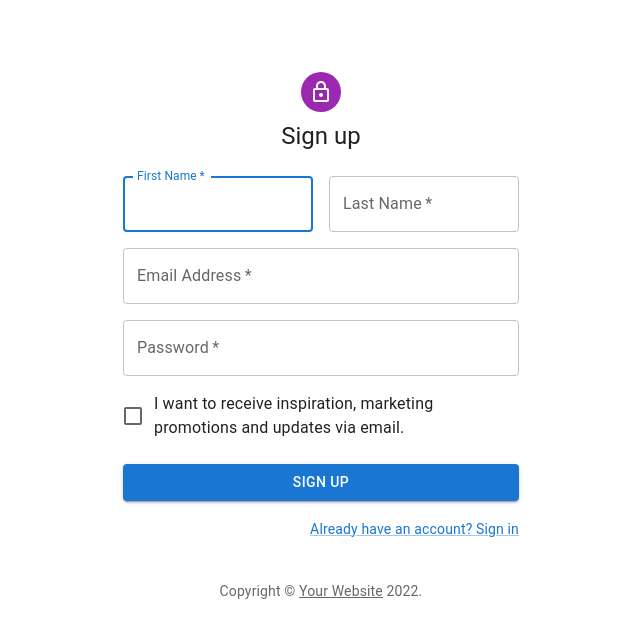
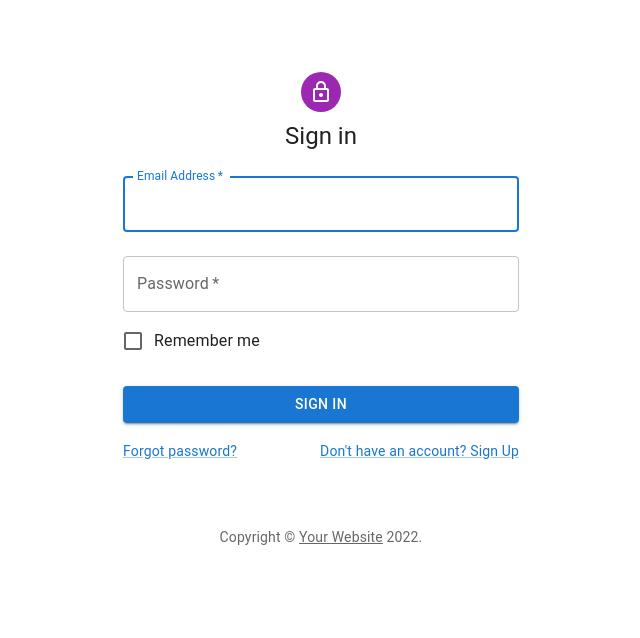
Before and after one commit to giffinmike/ScratchProject, a React app: page / in a window 1280 px wide. Shown: the top 638 px of the page, without its empty margins (319-959 px from the left). Built offline with nearby package versions, Linux system fonts and the light colour scheme.

Commit message:
changed sign in page to the central look

```diff
--- a/client/App.jsx
+++ b/client/App.jsx
@@ -1,7 +1,7 @@
 import React from "react";
-import SignInSide from "./components/SignInSide.js";
+import SignIn from "./components/SignIn.js";
 import SignUp from "./components/SignUp.js";
 
 export default function App() {
-  return <SignUp/>;
+  return <SignIn/>;
 }
--- /dev/null
+++ b/client/components/SignIn.js
@@ -0,0 +1,110 @@
+import * as React from 'react';
+import Avatar from '@mui/material/Avatar';
+import Button from '@mui/material/Button';
+import CssBaseline from '@mui/material/CssBaseline';
+import TextField from '@mui/material/TextField';
+import FormControlLabel from '@mui/material/FormControlLabel';
+import Checkbox from '@mui/material/Checkbox';
+import Link from '@mui/material/Link';
+import Grid from '@mui/material/Grid';
+import Box from '@mui/material/Box';
+import LockOutlinedIcon from '@mui/icons-material/LockOutlined';
+import Typography from '@mui/material/Typography';
+import Container from '@mui/material/Container';
+import { createTheme, ThemeProvider } from '@mui/material/styles';
+
+function Copyright(props) {
+  return (
+    <Typography variant="body2" color="text.secondary" align="center" {...props}>
+      {'Copyright © '}
+      <Link color="inherit" href="https://mui.com/">
+        Your Website
+      </Link>{' '}
+      {new Date().getFullYear()}
+      {'.'}
+    </Typography>
+  );
+}
+
+const theme = createTheme();
+
+export default function SignIn() {
+  const handleSubmit = (event) => {
+    event.preventDefault();
+    const data = new FormData(event.currentTarget);
+    console.log({
+      email: data.get('email'),
+      password: data.get('password'),
+    });
+  };
+
+  return (
+    <ThemeProvider theme={theme}>
+      <Container component="main" maxWidth="xs">
+        <CssBaseline />
+        <Box
+          sx={{
+            marginTop: 8,
+            display: 'flex',
+            flexDirection: 'column',
+            alignItems: 'center',
+          }}
+        >
+          <Avatar sx={{ m: 1, bgcolor: 'secondary.main' }}>
+            <LockOutlinedIcon />
+          </Avatar>
+          <Typography component="h1" variant="h5">
+            Sign in
+          </Typography>
+          <Box component="form" onSubmit={handleSubmit} noValidate sx={{ mt: 1 }}>
+            <TextField
+              margin="normal"
+              required
+              fullWidth
+              id="email"
+              label="Email Address"
+              name="email"
+              autoComplete="email"
+              autoFocus
+            />
+            <TextField
+              margin="normal"
+              required
+              fullWidth
+              name="password"
+              label="Password"
+              type="password"
+              id="password"
+              autoComplete="current-password"
+            />
+            <FormControlLabel
+              control={<Checkbox value="remember" color="primary" />}
+              label="Remember me"
+            />
+            <Button
+              type="submit"
+              fullWidth
+              variant="contained"
+              sx={{ mt: 3, mb: 2 }}
+            >
+              Sign In
+            </Button>
+            <Grid container>
+              <Grid item xs>
+                <Link href="#" variant="body2">
+                  Forgot password?
+                </Link>
+              </Grid>
+              <Grid item>
+                <Link href="#" variant="body2">
+                  {"Don't have an account? Sign Up"}
+                </Link>
+              </Grid>
+            </Grid>
+          </Box>
+        </Box>
+        <Copyright sx={{ mt: 8, mb: 4 }} />
+      </Container>
+    </ThemeProvider>
+  );
+}
--- a/client/components/SignInSide.js
+++ /dev/null
@@ -1,123 +0,0 @@
-import * as React from 'react';
-import Avatar from '@mui/material/Avatar';
-import Button from '@mui/material/Button';
-import CssBaseline from '@mui/material/CssBaseline';
-import TextField from '@mui/material/TextField';
-import FormControlLabel from '@mui/material/FormControlLabel';
-import Checkbox from '@mui/material/Checkbox';
-import Link from '@mui/material/Link';
-import Paper from '@mui/material/Paper';
-import Box from '@mui/material/Box';
-import Grid from '@mui/material/Grid';
-import LockOutlinedIcon from '@mui/icons-material/LockOutlined';
-import Typography from '@mui/material/Typography';
-import { createTheme, ThemeProvider } from '@mui/material/styles';
-import { green, purple } from '@mui/material/colors';
-
-const theme = createTheme({
-  palette: {
-    primary: {
-      main: purple[500],
-    },
-    secondary: {
-      main: green[500],
-    },
-  },
-});
-
-export default function SignInSide() {
-  const handleSubmit = (event) => {
-    event.preventDefault();
-    const data = new FormData(event.currentTarget);
-    console.log({
-      email: data.get('email'),
-      password: data.get('password'),
-    });
-  };
-
-  return (
-    <ThemeProvider theme={theme}>
-      <Grid container component="main" sx={{ height: '100vh' }}>
-        <CssBaseline />
-        <Grid
-          item
-          xs={false}
-          sm={4}
-          md={7}
-          sx={{
-            backgroundImage: 'url(https://source.unsplash.com/random)',
-            backgroundRepeat: 'no-repeat',
-            backgroundColor: (t) =>
-              t.palette.mode === 'light' ? t.palette.grey[50] : t.palette.grey[900],
-            backgroundSize: 'cover',
-            backgroundPosition: 'center',
-          }}
-        />
-        <Grid item xs={12} sm={8} md={5} component={Paper} elevation={6} square>
-          <Box
-            sx={{
-              my: 8,
-              mx: 4,
-              display: 'flex',
-              flexDirection: 'column',
-              alignItems: 'center',
-            }}
-          >
-            <Avatar sx={{ m: 1, bgcolor: 'secondary.main' }}>
-              <LockOutlinedIcon />
-            </Avatar>
-            <Typography component="h1" variant="h5">
-              Sign in
-            </Typography>
-            <Box component="form" noValidate onSubmit={handleSubmit} sx={{ mt: 1 }}>
-              <TextField
-                margin="normal"
-                required
-                fullWidth
-                id="email"
-                label="Email Address"
-                name="email"
-                autoComplete="email"
-                autoFocus
-              />
-              <TextField
-                margin="normal"
-                required
-                fullWidth
-                name="password"
-                label="Password"
-                type="password"
-                id="password"
-                autoComplete="current-password"
-              />
-              <FormControlLabel
-                control={<Checkbox value="remember" color="primary" />}
-                label="Remember me"
-              />
-              <Button
-                type="submit"
-                fullWidth
-                variant="contained"
-                sx={{ mt: 3, mb: 2 }}
-              >
-                Sign In
-              </Button>
-              <Grid container>
-                <Grid item xs>
-                  <Link href="#" variant="body2">
-                    Forgot password?
-                  </Link>
-                </Grid>
-                <Grid item>
-                  <Link href="#" variant="body2">
-                    {"Don't have an account? Sign Up"}
-                  </Link>
-                </Grid>
-              </Grid>
-            </Box>
-          </Box>
-        </Grid>
-      </Grid>
-    </ThemeProvider>
-  );
-}
```
